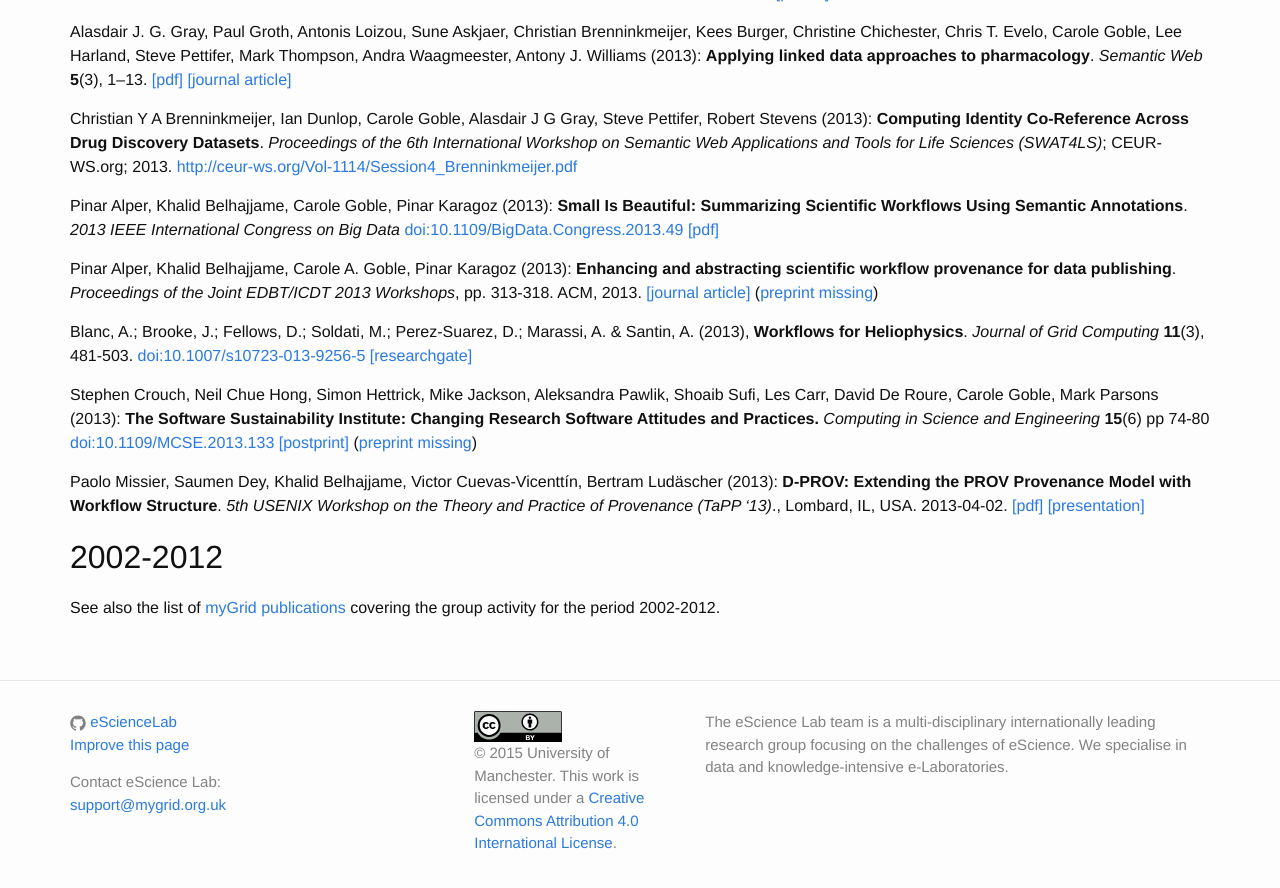
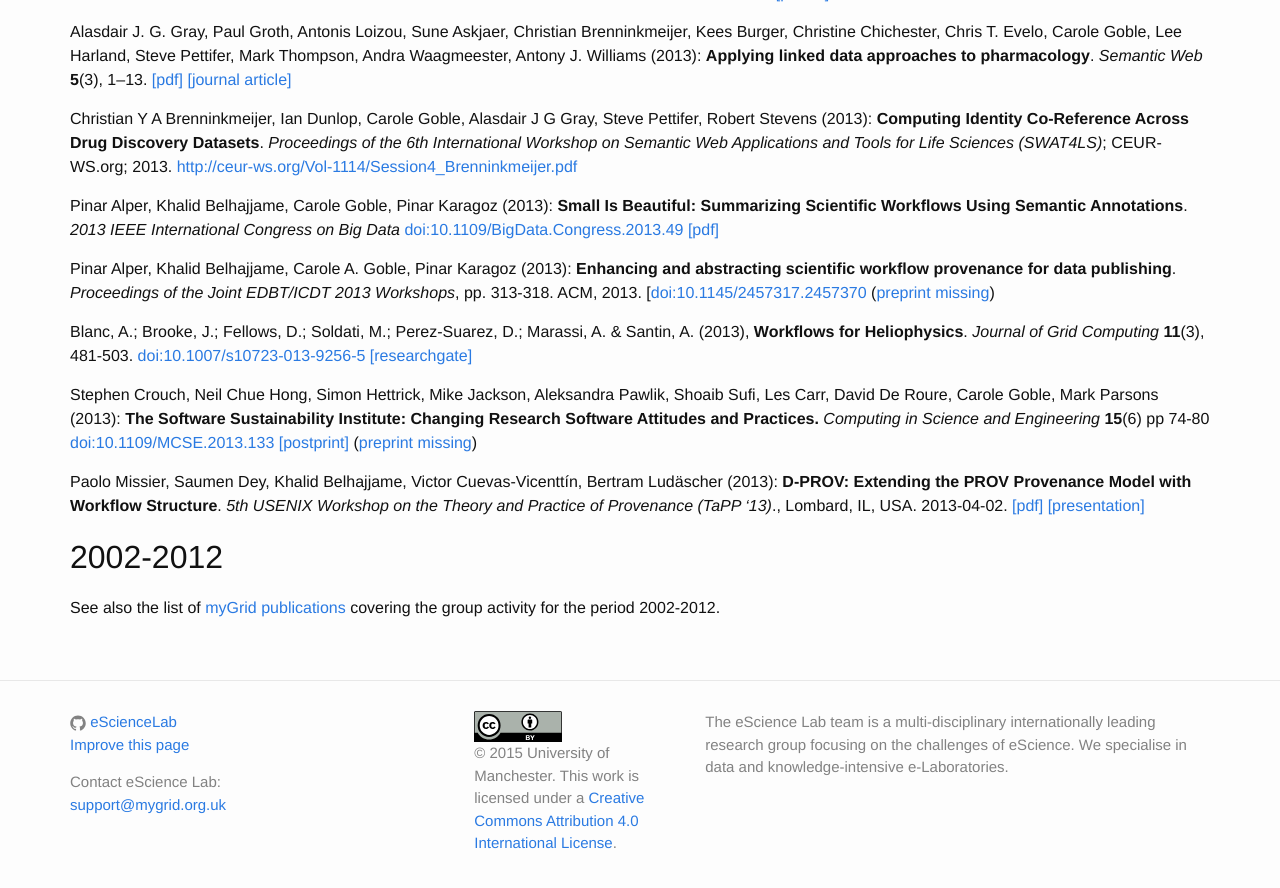
Before and after one commit to eScienceLab/eScienceLab.github.io, a Jekyll site: the page built from publications/index.md, in a window 1280 px wide and 900 px high, scrolled down 3482 px. Shown: the top 888 px of the window. Built offline with Jekyll 4.4.1, drawn with Linux system fonts in a browser that asks for light colours; comment, search, counter and statistics services are not loaded.

Commit message:
added doi

```diff
--- a/publications/index.md
+++ b/publications/index.md
@@ -206,7 +206,7 @@ _2013 IEEE International Congress on Big Data_
 Pinar Alper, Khalid Belhajjame, Carole A. Goble, Pinar Karagoz (2013):
 **Enhancing and abstracting scientific workflow provenance for data publishing**.
 _Proceedings of the Joint EDBT/ICDT 2013 Workshops_, pp. 313-318. ACM, 2013.
-[[journal article]](http://dl.acm.org/citation.cfm?id=2457370)
+[[doi:10.1145/2457317.2457370](http://dx.doi.org/10.1145/2457317.2457370)
 ([preprint missing](https://github.com/eScienceLab/eScienceLab.github.io/issues/3))
 
 Blanc, A.; Brooke, J.; Fellows, D.; Soldati, M.; Perez-Suarez, D.; Marassi, A. & Santin, A. (2013),
```
